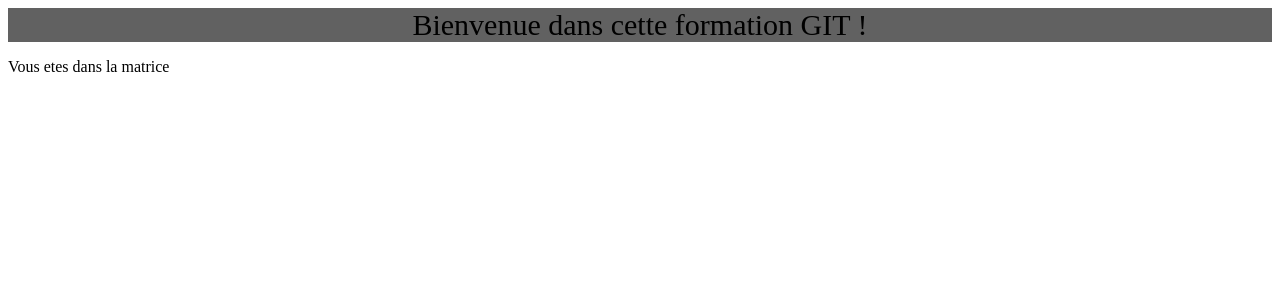
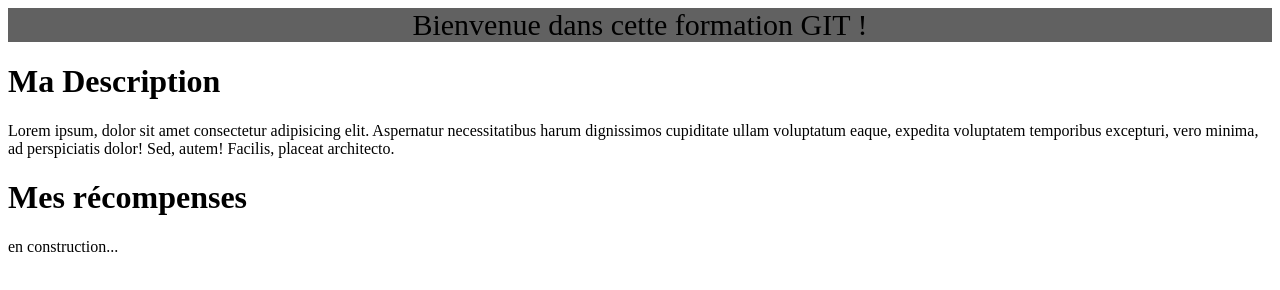
Before and after one commit to arnaud-blip/mon-site-web2, a plain HTML site: page index.html in a window 1280 px wide. Drawn offline with Linux system fonts and the light colour scheme.

Commit message:
ma troisième modif

```diff
--- a/index.html
+++ b/index.html
@@ -8,13 +8,23 @@
     <title>Document</title>
 </head>
 <body>
+    <!-- TITRE -->
     <div id="top-banner">
         Bienvenue dans cette formation GIT !
     </div>
 
-    <div id="">
-        <p> Vous etes dans la matrice</p>
 
+    <!-- DESCRIPTION-->
+    <div>
+        <h1>Ma Description</h1>
+        <p>Lorem ipsum, dolor sit amet consectetur adipisicing elit. Aspernatur necessitatibus harum dignissimos cupiditate ullam voluptatum eaque, expedita voluptatem temporibus excepturi, vero minima, ad perspiciatis dolor! Sed, autem! Facilis, placeat architecto.</p>
+    </div>
+
+    <!-- RECOMPENSES -->
+
+    <div>
+        <h1>Mes récompenses</h1>
+        <p>en construction...</p>
     </div>
 </body>
 </html>
```
